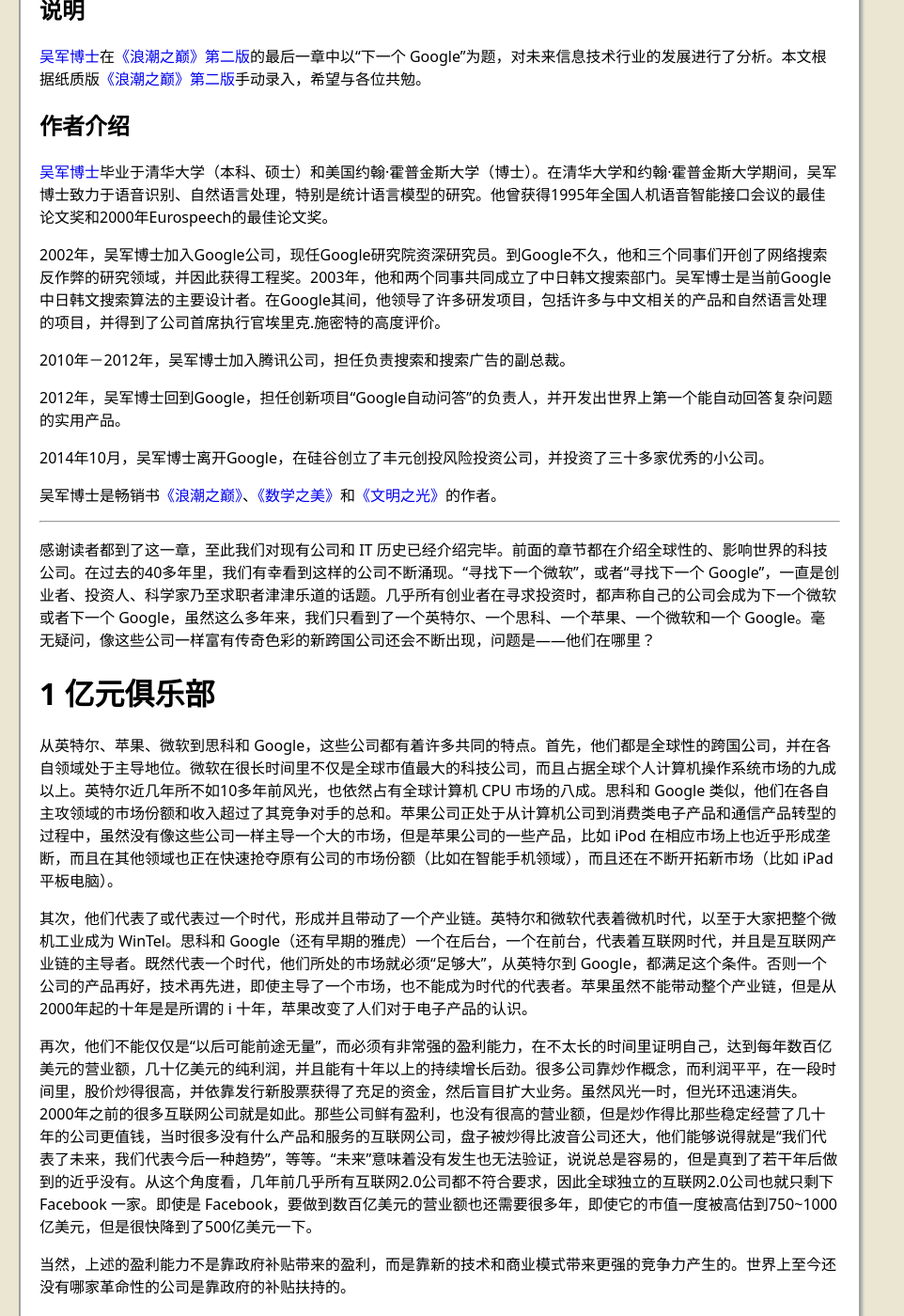
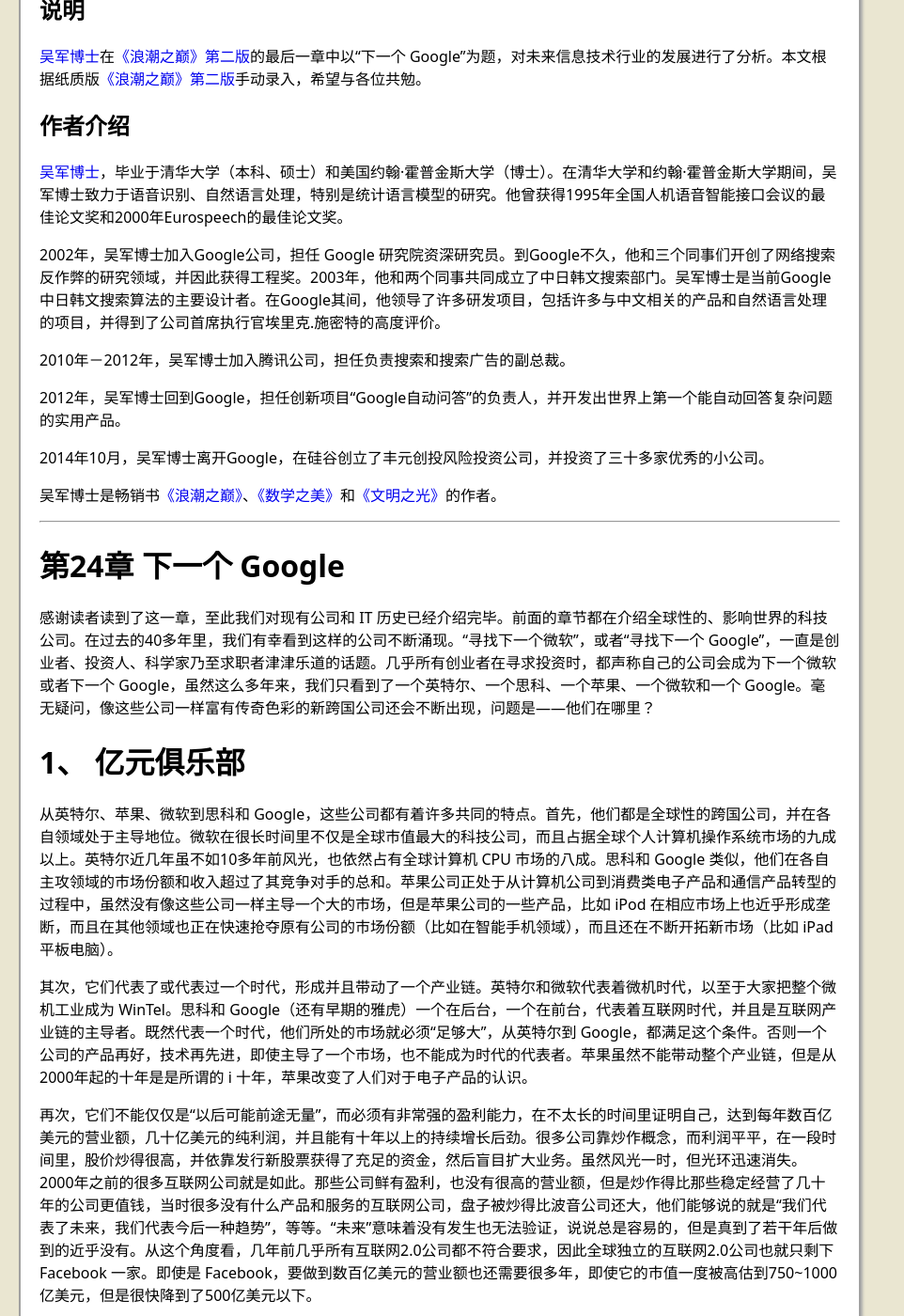
Before and after one commit to ZhenruiChen/ZhenruiChen.github.io, a Jekyll site: the page built from _posts/2015-6-25-Google.md, in a window 1280 px wide and 1400 px high, scrolled down 349 px. Shown: the whole window at 94% size, without its empty margins (0-962 px from the left). Built offline with Jekyll 4.4.1, drawn with Linux system fonts in a browser that asks for light colours; some of the changed text lies outside the part shown.

Commit message:
Correct some typos in the content.

````diff
--- a/_posts/2015-6-25-Google.md
+++ b/_posts/2015-6-25-Google.md
@@ -10,9 +10,9 @@
 
 ##作者介绍
 
-[吴军博士][吴军]毕业于清华大学（本科、硕士）和美国约翰·霍普金斯大学（博士）。在清华大学和约翰·霍普金斯大学期间，吴军博士致力于语音识别、自然语言处理，特别是统计语言模型的研究。他曾获得1995年全国人机语音智能接口会议的最佳论文奖和2000年Eurospeech的最佳论文奖。
+[吴军博士][吴军]，毕业于清华大学（本科、硕士）和美国约翰·霍普金斯大学（博士）。在清华大学和约翰·霍普金斯大学期间，吴军博士致力于语音识别、自然语言处理，特别是统计语言模型的研究。他曾获得1995年全国人机语音智能接口会议的最佳论文奖和2000年Eurospeech的最佳论文奖。
 
-2002年，吴军博士加入Google公司，现任Google研究院资深研究员。到Google不久，他和三个同事们开创了网络搜索反作弊的研究领域，并因此获得工程奖。2003年，他和两个同事共同成立了中日韩文搜索部门。吴军博士是当前Google中日韩文搜索算法的主要设计者。在Google其间，他领导了许多研发项目，包括许多与中文相关的产品和自然语言处理的项目，并得到了公司首席执行官埃里克.施密特的高度评价。
+2002年，吴军博士加入Google公司，担任 Google 研究院资深研究员。到Google不久，他和三个同事们开创了网络搜索反作弊的研究领域，并因此获得工程奖。2003年，他和两个同事共同成立了中日韩文搜索部门。吴军博士是当前Google中日韩文搜索算法的主要设计者。在Google其间，他领导了许多研发项目，包括许多与中文相关的产品和自然语言处理的项目，并得到了公司首席执行官埃里克.施密特的高度评价。
 
 2010年－2012年，吴军博士加入腾讯公司，担任负责搜索和搜索广告的副总裁。
 
@@ -29,23 +29,25 @@
 
 - - -
 
-感谢读者都到了这一章，至此我们对现有公司和 IT 历史已经介绍完毕。前面的章节都在介绍全球性的、影响世界的科技公司。在过去的40多年里，我们有幸看到这样的公司不断涌现。“寻找下一个微软”，或者“寻找下一个 Google”，一直是创业者、投资人、科学家乃至求职者津津乐道的话题。几乎所有创业者在寻求投资时，都声称自己的公司会成为下一个微软或者下一个 Google，虽然这么多年来，我们只看到了一个英特尔、一个思科、一个苹果、一个微软和一个 Google。毫无疑问，像这些公司一样富有传奇色彩的新跨国公司还会不断出现，问题是——他们在哪里？
+# 第24章 下一个 Google
 
-# 1 亿元俱乐部
+感谢读者读到了这一章，至此我们对现有公司和 IT 历史已经介绍完毕。前面的章节都在介绍全球性的、影响世界的科技公司。在过去的40多年里，我们有幸看到这样的公司不断涌现。“寻找下一个微软”，或者“寻找下一个 Google”，一直是创业者、投资人、科学家乃至求职者津津乐道的话题。几乎所有创业者在寻求投资时，都声称自己的公司会成为下一个微软或者下一个 Google，虽然这么多年来，我们只看到了一个英特尔、一个思科、一个苹果、一个微软和一个 Google。毫无疑问，像这些公司一样富有传奇色彩的新跨国公司还会不断出现，问题是——他们在哪里？
 
-从英特尔、苹果、微软到思科和 Google，这些公司都有着许多共同的特点。首先，他们都是全球性的跨国公司，并在各自领域处于主导地位。微软在很长时间里不仅是全球市值最大的科技公司，而且占据全球个人计算机操作系统市场的九成以上。英特尔近几年所不如10多年前风光，也依然占有全球计算机 CPU 市场的八成。思科和 Google 类似，他们在各自主攻领域的市场份额和收入超过了其竞争对手的总和。苹果公司正处于从计算机公司到消费类电子产品和通信产品转型的过程中，虽然没有像这些公司一样主导一个大的市场，但是苹果公司的一些产品，比如 iPod 在相应市场上也近乎形成垄断，而且在其他领域也正在快速抢夺原有公司的市场份额（比如在智能手机领域），而且还在不断开拓新市场（比如 iPad 平板电脑）。
+# 1、 亿元俱乐部
 
-其次，他们代表了或代表过一个时代，形成并且带动了一个产业链。英特尔和微软代表着微机时代，以至于大家把整个微机工业成为 WinTel。思科和 Google（还有早期的雅虎）一个在后台，一个在前台，代表着互联网时代，并且是互联网产业链的主导者。既然代表一个时代，他们所处的市场就必须“足够大”，从英特尔到 Google，都满足这个条件。否则一个公司的产品再好，技术再先进，即使主导了一个市场，也不能成为时代的代表者。苹果虽然不能带动整个产业链，但是从2000年起的十年是是所谓的 i 十年，苹果改变了人们对于电子产品的认识。
+从英特尔、苹果、微软到思科和 Google，这些公司都有着许多共同的特点。首先，他们都是全球性的跨国公司，并在各自领域处于主导地位。微软在很长时间里不仅是全球市值最大的科技公司，而且占据全球个人计算机操作系统市场的九成以上。英特尔近几年虽不如10多年前风光，也依然占有全球计算机 CPU 市场的八成。思科和 Google 类似，他们在各自主攻领域的市场份额和收入超过了其竞争对手的总和。苹果公司正处于从计算机公司到消费类电子产品和通信产品转型的过程中，虽然没有像这些公司一样主导一个大的市场，但是苹果公司的一些产品，比如 iPod 在相应市场上也近乎形成垄断，而且在其他领域也正在快速抢夺原有公司的市场份额（比如在智能手机领域），而且还在不断开拓新市场（比如 iPad 平板电脑）。
 
-再次，他们不能仅仅是“以后可能前途无量”，而必须有非常强的盈利能力，在不太长的时间里证明自己，达到每年数百亿美元的营业额，几十亿美元的纯利润，并且能有十年以上的持续增长后劲。很多公司靠炒作概念，而利润平平，在一段时间里，股价炒得很高，并依靠发行新股票获得了充足的资金，然后盲目扩大业务。虽然风光一时，但光环迅速消失。2000年之前的很多互联网公司就是如此。那些公司鲜有盈利，也没有很高的营业额，但是炒作得比那些稳定经营了几十年的公司更值钱，当时很多没有什么产品和服务的互联网公司，盘子被炒得比波音公司还大，他们能够说得就是“我们代表了未来，我们代表今后一种趋势”，等等。“未来”意味着没有发生也无法验证，说说总是容易的，但是真到了若干年后做到的近乎没有。从这个角度看，几年前几乎所有互联网2.0公司都不符合要求，因此全球独立的互联网2.0公司也就只剩下 Facebook 一家。即使是 Facebook，要做到数百亿美元的营业额也还需要很多年，即使它的市值一度被高估到750~1000亿美元，但是很快降到了500亿美元一下。
+其次，它们代表了或代表过一个时代，形成并且带动了一个产业链。英特尔和微软代表着微机时代，以至于大家把整个微机工业成为 WinTel。思科和 Google（还有早期的雅虎）一个在后台，一个在前台，代表着互联网时代，并且是互联网产业链的主导者。既然代表一个时代，他们所处的市场就必须“足够大”，从英特尔到 Google，都满足这个条件。否则一个公司的产品再好，技术再先进，即使主导了一个市场，也不能成为时代的代表者。苹果虽然不能带动整个产业链，但是从2000年起的十年是是所谓的 i 十年，苹果改变了人们对于电子产品的认识。
+
+再次，它们不能仅仅是“以后可能前途无量”，而必须有非常强的盈利能力，在不太长的时间里证明自己，达到每年数百亿美元的营业额，几十亿美元的纯利润，并且能有十年以上的持续增长后劲。很多公司靠炒作概念，而利润平平，在一段时间里，股价炒得很高，并依靠发行新股票获得了充足的资金，然后盲目扩大业务。虽然风光一时，但光环迅速消失。2000年之前的很多互联网公司就是如此。那些公司鲜有盈利，也没有很高的营业额，但是炒作得比那些稳定经营了几十年的公司更值钱，当时很多没有什么产品和服务的互联网公司，盘子被炒得比波音公司还大，他们能够说的就是“我们代表了未来，我们代表今后一种趋势”，等等。“未来”意味着没有发生也无法验证，说说总是容易的，但是真到了若干年后做到的近乎没有。从这个角度看，几年前几乎所有互联网2.0公司都不符合要求，因此全球独立的互联网2.0公司也就只剩下 Facebook 一家。即使是 Facebook，要做到数百亿美元的营业额也还需要很多年，即使它的市值一度被高估到750~1000亿美元，但是很快降到了500亿美元以下。
 
 当然，上述的盈利能力不是靠政府补贴带来的盈利，而是靠新的技术和商业模式带来更强的竞争力产生的。世界上至今还没有哪家革命性的公司是靠政府的补贴扶持的。
 
-又次，即使上述一家公司满足上述条件，处在一个新兴的、商业潜力巨大的行业，同时又很幸运地碰到了适合的时机，并且在这个行业拨打头筹，但是，如果它的执行力不足，依然只是昙花一现。雅虎公司多多少少如此——它曾经有机会成为和 Google 一样的公司，可信没有看到。那些与机会失之交臂的公司都是如此。
+又次，即使上述一家公司满足上述条件，处在一个新兴的、商业潜力巨大的行业，同时又很幸运地碰到了适合的时机，并且在这个行业拨打头筹，但是，如果它的执行力不足，依然只是昙花一现。雅虎公司多多少少如此——它曾经有机会成为和 Google 一样的公司，可惜没有看到。那些与机会失之交臂的公司都是如此。
 
 当然了，除了上述条件，成为千亿俱乐部的会员并且能站稳脚跟还需要很多其他条件，这也就解释了为什么像微软或 Google 这样的公司要很多年才能出一个。但是，几十年来，这样的公司还在不断涌现，这也就激发了各种人才力图成为下一个科技新贵的强烈愿望。人人在通过创业和投资不断将这样的愿望付诸行动。
 
-# 2 岁岁年年人不同
+# 2、 岁岁年年人不同
 
 虽然我们不知道下一个 Google 在哪里，但是可以肯定它不在搜索领域，这就如同几年前我们寻找的下一个微软不会是一家软件公司，而最终是一家互联网公司一样。
 
@@ -73,7 +75,12 @@
 
 太阳能和其他可再生能源，被以奥巴马为首的美国民主党人和一些华尔街的吹鼓手炒作成解决全球温室效应的方案和今后能源的方向。无论在中国还是在美国，上市的太阳能公司股价都被炒的像2000年泡沫时代的互联网公司一样高。毫无疑问，一些太阳能公司会成为股市上的明星，但是它们无非又是另一个泡沫，而不可能是全面带动经济的成长点。
 
-目前太阳能和风能占世界能源用量的0.1% 不到，即使增加10倍，也解决不了全球变暖的问题，更何况太阳能其实并不是最清洁的能源。如果以每提供一度电所产生的二氧化碳作为清洁能源的衡量标准，那么太阳能是核能的两到三倍，和水能相当。为什么太阳能发电还会产生二氧化碳呢？因为制造太阳能发电的硅片是一种高能耗、高污染的工业，而且太阳能硅片的寿命只有10-15年，因此也是一种高能耗的能源方式。相比之下，核电站可以使用几十上百年。当然，可能有些读者会为“放射性污染”担心，但是核电站真正造成的人员伤害并不多，甚至远不如每年采煤死去的人多。另一方面，核物质在自然界广泛存在，少量的放射性在我们周围随处都是，只是通常剂量微乎其微，不会伤害我们而已。核电站的核废料都是打深井掩埋，能够辐射到地表的，比天然存在的还少。认为核电站会造成污染，其实首先是对核电的误解，其实是很多国家政府不愿意向公众公开核反应堆的真实情况，给人们带来不必要的恐慌。采用核电的另一个好处是，今天的核电站（应该是第四代了）使用的核燃料成本几乎可以是零。为什么呢？因为现在的核反应堆可以将核燃料的80%-90% 加以利用，而早期的只能利用到 15%，剩下的作为核废料深埋了。这些核废料都没有乱扔，而是做好标记并妥善保管。现在只要把这些所谓的核废料取回来再利用，就可以满足今后全球40年的电力需求。这些应该是所谓的核废料取回来再利用，就可以满足今后60年的电力需求。这应该是解决世界能源问题并且降低二氧化碳排放量做有效的方法。当然，在短期内，由于2011年3月日本东北部大地震造成的福岛核电站泄露，引起了亚洲国家的核恐慌，核能发展的道路会更加漫长。
+目前太阳能和风能占世界能源用量的0.1% 不到，即使增加10倍，也解决不了全球变暖的问题，更何况太阳能其实并不是最清洁的能源。如果以每提供一度电所产生的二氧化碳作为清洁能源的衡量标准，那么太阳能是核能的两到三倍，和水能相当。为什么太阳能发电还会产生二氧化碳呢？因为制造太阳能发电的硅片是一种高能耗、高污染的工业，而且太阳能硅片的寿命只有10-15年，因此也是一种高能耗的能源方式。相比之下，核电站可以使用几十上百年。当然，可能有些读者会为“放射性污染”担心，但是核电站真正造成的人员伤害并不多，甚至远不如每年采煤死去的人多。另一方面，核物质在自然界广泛存在，少量的放射性在我们周围随处都是，只是通常剂量微乎其微，不会伤害我们而已。核电站的核废料都是打深井掩埋，能够辐射到地表的，比天然存在的还少。认为核电站会造成污染，其实首先是对核电的误解，其实是很多国家政府不愿意向公众公开核反应堆的真实情况，给人们带来不必要的恐慌。采用核电的另一个好处是，今天的核电站（应该是第四代了）使用的核燃料成本几乎可以是零。为什么呢？因为现在的核反应堆可以将核燃料的80%-90% 加以利用，而早期的只能利用到 15%，剩下的作为核废料深埋了。这些核废料都没有乱扔，而是做好标记并妥善保管。
+```
+现在只要把这些所谓的核废料取回来再利用，就可以满足今后全球40年的电力需求。这些应该是所谓的核废料取回来再利用，就可以满足今后60年的电力需求。
+```
+
+这应该是解决世界能源问题并且降低二氧化碳排放量最有效的方法。当然，在短期内，由于2011年3月日本东北部大地震造成的福岛核电站泄露，引起了亚洲国家的核恐慌，核能发展的道路会更加漫长。
 
 回过头来看太阳能，今天的太阳能发电成本是每度电0.3美元以上，而美国的电费和输电费各为0.1美元左右，合在一起才0.2美元。从商业的角度讲，用太阳能发电实际上是“赔本买卖”。而核电的成本每度只要0.06美元左右（煤、石油和天然气发电的成本都在0.1美元以下）。现在太阳能发电主要靠政府补贴维持。我们在前面提到，任何不能靠自身盈利的商业都无法引导潮流。
 
@@ -183,7 +190,7 @@
 
 云计算不仅是今后最有希望的产业，而且是上述很多产业如 3G 移动通信的支柱。上一章已作专门介绍，这里就不再赘述。想强调的一点是，通过云计算如能诞生一两个千亿美元的公司，首先会是 Google 自己，其次则是控制开发平台的 Facebook，而不会是新的面孔。
 
-# 4 关注亚太地区
+# 4、 关注亚太地区
 
 本书前面介绍的公司大多在美国，但是将来这种情况会有所变化。首先，华为如果上市，肯定会进入千亿俱乐部，由于华为已经经营多年，而且成名已久，故暂不在我们讨论之列。接下来我们还是关注一下互联网公司，如果在不久的将来，全世界只剩下四大两小6家主要的主营业务在互联网或者电子商务的公司，我一点也不奇怪。这6家公司应该是：
 
````
Also changed, not shown: other parts of _posts/2015-6-25-Google.md (+2 -2 lines).
